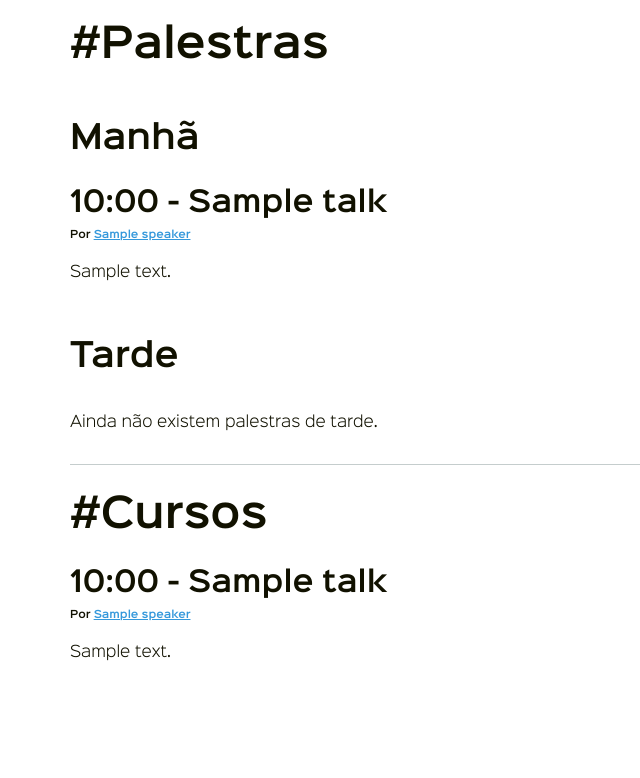
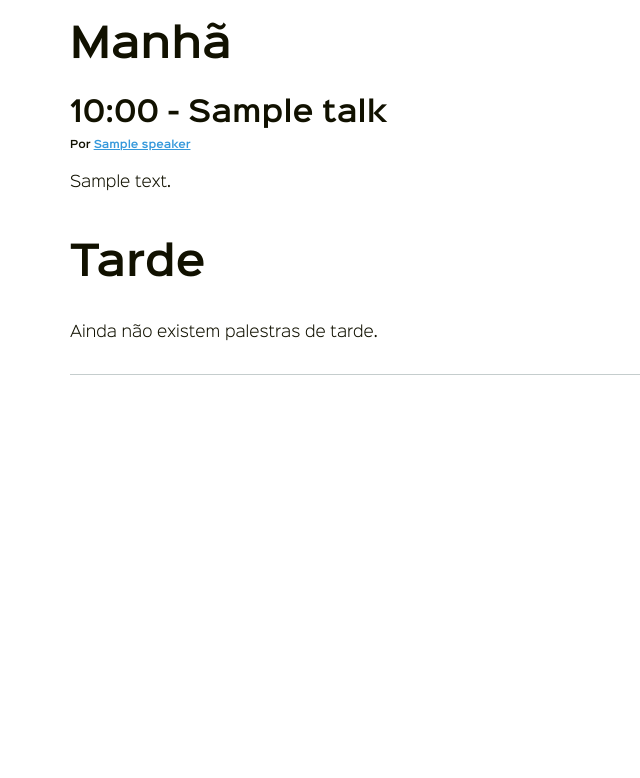
Before and after one commit to zumpchiat/eventex, a Django app: page /palestras/ in a window 1280 px wide. Shown: the part 90-868 px from the top of the page, without its empty margins (0-640 px from the left). After the commit the page ends 465 px from the top, so only its background shows below. Run offline with Django 5.2, Linux system fonts and the light colour scheme; tables that the repository leaves empty hold one stand-in row (values such as "Sample post"); some libraries are stand-ins or nearby versions.

Commit message:
Course MTI agenda unique

```diff
--- a/eventex/core/admin.py
+++ b/eventex/core/admin.py
@@ -34,7 +34,11 @@ class SpeakerModelAdmin(admin.ModelAdmin):
 
     phone.short_description = 'Telefone'
 
+class TalkModelAdmin(admin.ModelAdmin):
+    def get_queryset(self, request):
+        qs = super().get_queryset(request)
+        return qs.filter(course=None)
 
 admin.site.register(Speaker, SpeakerModelAdmin)
-admin.site.register(Talk)
+admin.site.register(Talk, TalkModelAdmin)
 admin.site.register(Course)
--- a/eventex/core/models.py
+++ b/eventex/core/models.py
@@ -52,6 +52,7 @@ class Talk(models.Model):
     objects = PeriodManager()
 
     class Meta:
+        ordering = ['start']
         verbose_name = 'palestra'
         verbose_name_plural = 'palestras'
 
--- a/eventex/core/templates/core/talk_list.html
+++ b/eventex/core/templates/core/talk_list.html
@@ -3,15 +3,15 @@
 {% block content %}
 <section>
     <div class="talks content row padding-bottom-3 desktop-12 container">
-        <h1>#Palestras</h1>
-        <h2>Manhã</h2>
+
+        <h1>Manhã</h1>
         {% for talk in morning_talks %}
         {% include 'core/talk_list_snippet.html' with talk=talk only %}
         {% empty %}
         <p>Ainda não existem palestras de manhã.</p>
         {% endfor %}
 
-        <h2>Tarde</h2>
+        <h1>Tarde</h1>
         {% for talk in afternoon_talks %}
         {% include 'core/talk_list_snippet.html' with talk=talk only %}
         {% empty %}
@@ -21,17 +21,6 @@
         <hr>
 
 
-        <h1>#Cursos</h1>
-        {% for course in courses %}
-
-        <h3>{{ course.start }} - {{ course.title }}</h3>
-        <h4>Por
-            {% for speaker in course.speakers.all %}
-            <a href="{{ speaker.get_absolute_url }}">{{ speaker.name }}</a>
-            {% endfor %}
-        </h4>
-        <p>{{ course.description }}</p>
-        {% endfor %}
 
 
     </div>
--- a/eventex/core/views.py
+++ b/eventex/core/views.py
@@ -16,12 +16,11 @@ def speaker_detail(request, slug):
 
 
 def talk_list(request):
-    speaker = Speaker(name='Guido Russem', slug='guido-russem')
-    courses = Course.objects.all()
+
     context = {
 
         'morning_talks': Talk.objects.at_morning(),
         'afternoon_talks': Talk.objects.at_afternoon(),
-        'courses': courses
+
     }
     return render(request, 'core/talk_list.html', context)
```
